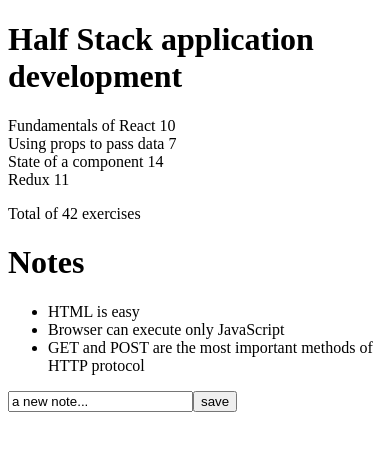
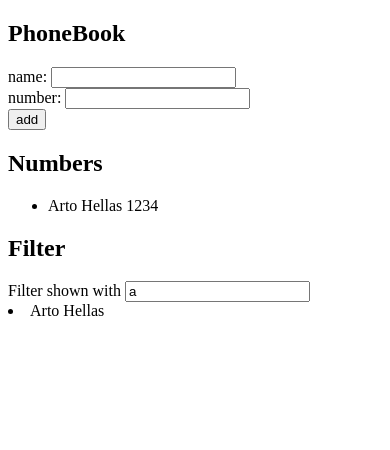
Before and after one commit to fionachristina/part1, a React (Create React App) app: page / in a window 390 px wide. Shown: the top 450 px of the page. Built offline with nearby package versions, Linux system fonts and the light colour scheme.

Commit message:
phone book
implemented a phone book where you can add contacts, names, and filter using the name

```diff
--- a/src/App.js
+++ b/src/App.js
@@ -103,16 +103,103 @@
 
 const total = course.parts.reduce((sum, part) => {
   sum = sum + part.exercises
-  console.log('Sum', sum, part)
+  // console.log('Sum', sum, part)
   return sum
 },0)
 
+const [person, setPerson] = useState([{
+  name:'Arto Hellas',
+  number: '1234'
+}])
+
+const [newName, setNewName] =useState('')
+
+const [newNumber, setNewNumber] = useState('')
+
+const [filter, setFilter] = useState('a')
+
+const personArray = person.map(p => p.name)
+
+const addPerson = (event) =>{
+  event.preventDefault()
+  const personObject ={
+    name: newName,
+    number: newNumber
+  }
+
+  if (personArray.includes(personObject.name)){
+    alert( `${newName} is already added to phonebook`)
+  }
+  else{
+    setPerson(person.concat(personObject))
+  }
+
+  setNewName('')
+  setNewNumber('')
+
+}
+
+const handleNewPerson = (event) =>{
+  console.log(event.target.value)
+  setNewName(event.target.value)
+
+}
+
+const handleNewNumber = (event) =>{
+  console.log(event.target.value)
+  setNewNumber(event.target.value)
+
+}
+
+const handleFilterChange = (event) =>{
+  console.log(event.target.value)
+  setFilter(event.target.value)
+}
+
   return (
     <div>
+      <h2>PhoneBook</h2>
+      <form onSubmit={addPerson}>
+        <div>
+          name: <input
+          value={newName}
+          onChange={handleNewPerson}
+          />
+          <div>
+            number: <input
+            value={newNumber}
+            onChange={handleNewNumber}
+            />
+          </div>
+        </div>
+        <div>
+          <button type = 'submit'>add</button>
+        </div>
+        <h2>Numbers</h2>
 
-      <Course course={course} />
+        <ul>
+          {person.map((pers, i) => <li key={'person'+i}>{pers.name} {pers.number}</li>)}
+        </ul>
 
-      <h1>Notes</h1>
+        <div>
+          <h2>Filter</h2>
+          <div>
+           Filter shown with <input
+           value={filter}
+           onChange={handleFilterChange}
+           />
+          </div>
+        {personArray.filter(person => person.includes(filter)).map(filteredName => (
+        <li>
+          {filteredName}
+        </li>
+      ))}
+    </div>
+      </form>
+
+      {/* <Course course={course} /> */}
+
+      {/* <h1>Notes</h1> */}
 
       {/* <ul>
         {notes.map((note) =>
@@ -121,7 +208,7 @@
         </li>)}
       </ul> */}
 
-      <ul>
+      {/* <ul>
         {notes.map(note =>
         <Notes key = {note.id} note={note}/>
         )}
@@ -133,7 +220,7 @@
           onChange={hanndleNoteChange}
           />
           <button type='submit'>save</button>
-      </form>
+      </form> */}
 
 
     </div>
```
